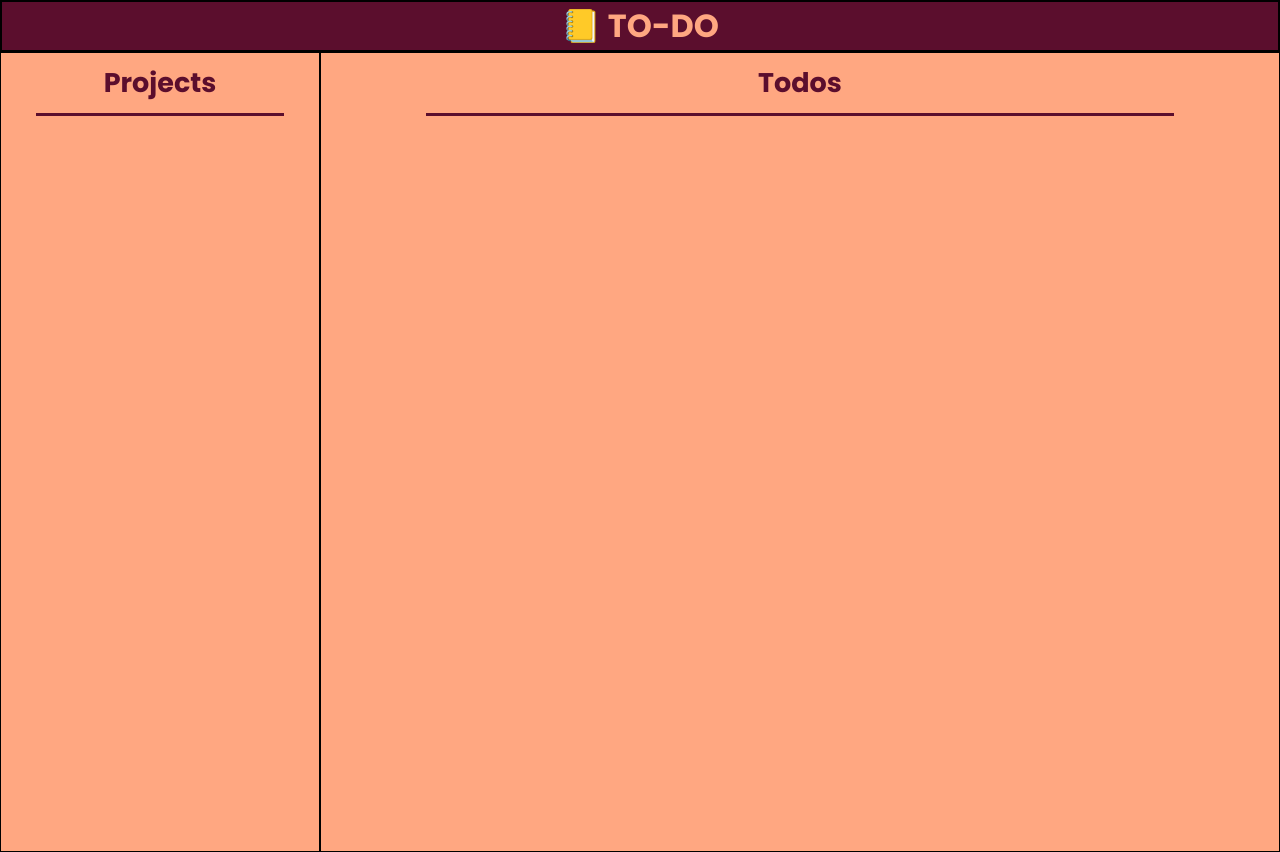
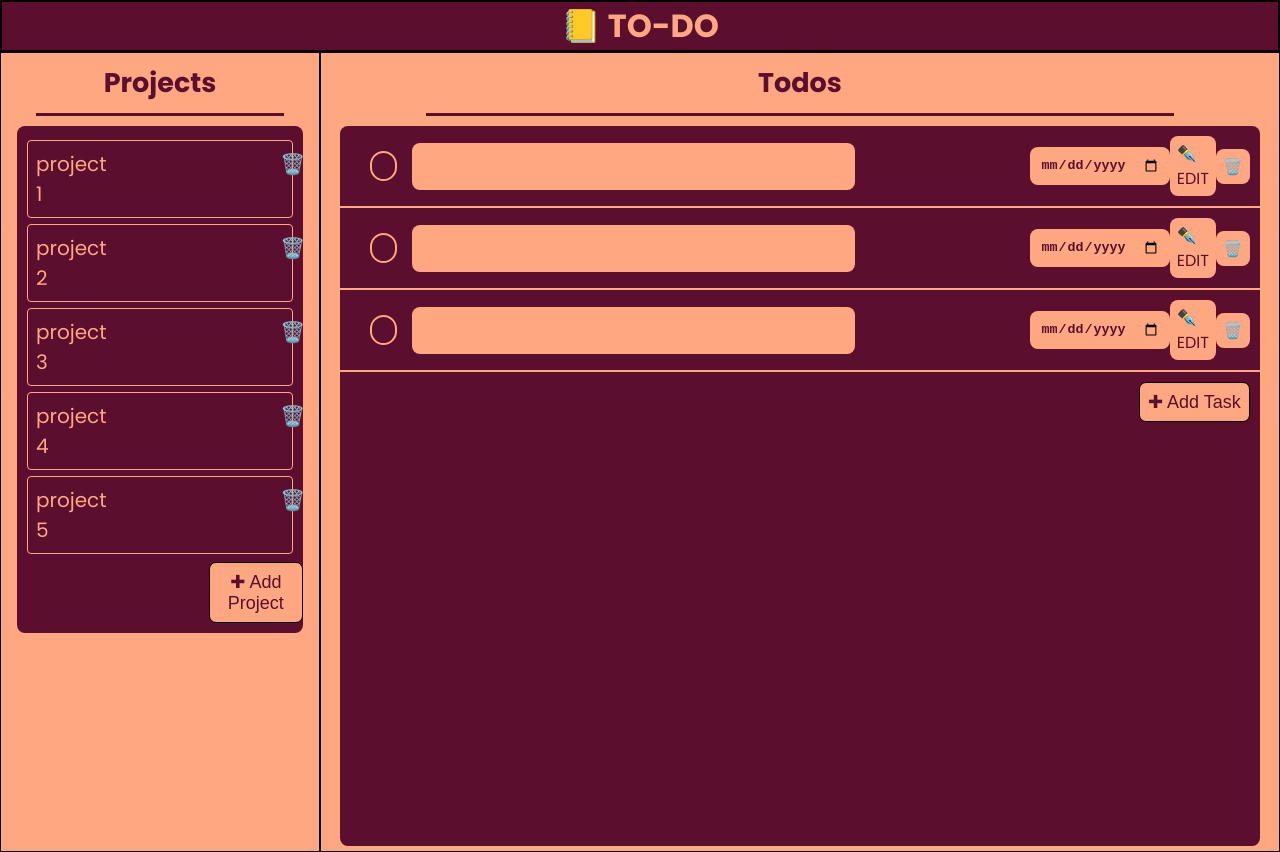
Before and after one commit to calmighted/to-do, a website built with webpack: page dist/index.html in a window 1280 px wide. Built offline with nearby package versions, Linux system fonts and the light colour scheme.

Commit message:
layout and css completed

```diff
--- a/src/global.css
+++ b/src/global.css
@@ -47,3 +47,161 @@ body{
     width: 78%;
     margin: auto;
 }
+
+/* project container */
+
+.project-list{
+    background-color: #5b0e2d;
+    width: 90%;
+    margin: auto;
+    margin-top: 10px;
+    border-radius: 8px;
+    height: max-content;
+    padding-top: 8px;
+    /* margin: 10px; */
+}
+
+.project-list button{
+    cursor: pointer;
+    color: #5b0e2d;
+    font-size: 18px;
+    padding: 8px;
+    border-radius: 7px;
+    border: 1px solid black;
+    background-color: #ffa781;
+    margin-top: 8px;
+    margin-bottom: 10px;
+    position: relative;
+    margin-left: 67%;
+}
+
+.project-list button:hover{
+    box-shadow: 0 12px 16px 0 rgba(0,0,0,0.24), 0 17px 50px 0 rgba(0,0,0,0.19);
+}
+
+.projects ul li{
+    /* position: absolute; */
+    font-size: 20px;
+    color: #ffa781;
+    list-style: none;
+    margin-left: 10px;
+    margin-top: 6px;
+    margin-right: 10px;
+    padding: 8px;
+    border-radius: 4px;
+    border: 1px solid;
+}
+
+.projects ul li:hover{
+    background-color: #ffa781;
+    color: #5b0e2d;
+}
+
+.delete{
+    /* position: relative; */
+    /* background-color: #ffa781; */
+    margin-left: 70%;
+
+}
+
+.delete:hover{
+    transform: scale(1.2);
+}
+ul{
+    /* background-color: beige; */
+}
+li{
+    /* background-color: burlywood; */
+    display: flex;
+}
+
+/* todo-container */
+.todo-list{
+    background-color: #5b0e2d;
+    width: 96%;
+    margin: auto;
+    border-radius: 8px;
+    /* padding: 10px; */
+    height: 90vh;
+    color: #ffa781;
+}
+
+.todo{
+    margin-top: 10px;
+
+}
+.todo ul li {
+    padding: 10px;
+    padding-left: 30px;
+    border-bottom: 2px solid #ffa781;
+    display: flex;
+    align-items: center;
+    /* background-color: aquamarine; */
+}
+
+.todo-manage{
+    margin-left: 20%;
+    display: flex;
+    justify-content: space-between;
+    width: 30%;
+    align-items: center;
+    /* background-color: aqua; */
+}
+
+.input-todo{
+    position: relative;
+    background-color: #ffa781;
+    border: none;
+    border-radius: 8px;
+    width: 90%;
+    padding: 10px;
+    font-size: 23px;
+    color: #5b0e2d;
+}
+
+.add-task{
+    cursor: pointer;
+    color: #5b0e2d;
+    font-size: 18px;
+    padding: 8px;
+    border-radius: 7px;
+    border: 1px solid black;
+    background-color: #ffa781;
+    margin-top: 10px;
+    float:right;
+    margin-right: 10px;
+
+}
+
+.add-task:hover{
+    box-shadow: 0 12px 16px 0 rgba(0,0,0,0.24), 0 17px 50px 0 rgba(0,0,0,0.19);
+}
+.edit-todo,.delete-todo{
+    background-color: #ffa781;
+    color: #5b0e2d;
+    padding: 5px;
+    /* width: 70px; */
+    padding-left: 7px;
+    padding-right: 7px;
+    border-radius: 8px;
+    /* font-size: 22px; */
+}
+
+.checkbox {
+    width: 45px;
+    height: 30px;
+    border-radius: 50px;
+    border: 2px solid #ffa781;
+    cursor: pointer;
+    margin-right: 15px;
+}
+
+.date{
+    background-color: #ffa781;
+    border: none;
+    color: #5b0e2d;
+    padding: 10px;
+    /* font-size: 18px; */
+    border-radius: 8px;
+    font-weight: bold;
+}
--- a/src/projects.js
+++ b/src/projects.js
@@ -0,0 +1,6 @@
+//functionalities
+//1.Delete a project
+//2.Rename a project
+//3.show its todos upon click
+//4.Add a todo
+//5.project description
--- a/src/todo.js
+++ b/src/todo.js
@@ -0,0 +1,3 @@
+//1.edit
+//2.set date
+//3.priority(op)
```
Also changed, not shown: dist/index.html.
